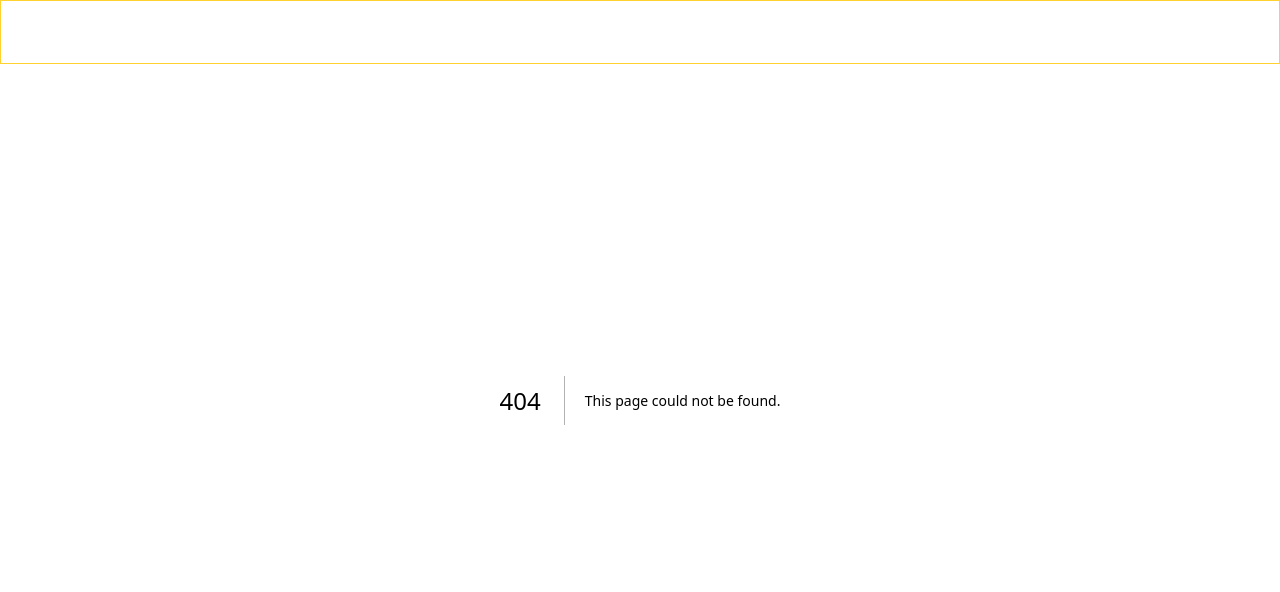
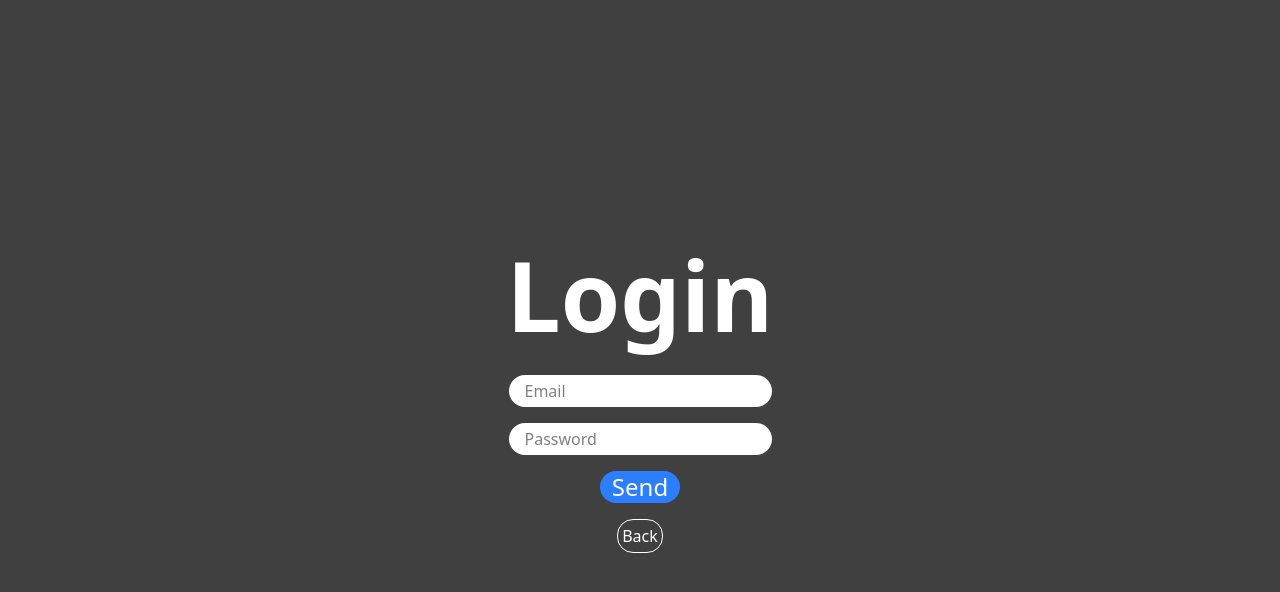
Before and after one commit to VictorSouzaCode/next-learning, a Next.js app: page /auth in a window 1280 px wide. Before the commit this address had no page. Shown: the top 592 px of the page. Built offline with nearby package versions, Linux system fonts and the light colour scheme.

Commit message:
re-working of the app, login page implemented with all the functionalities working

```diff
--- /dev/null
+++ b/app/auth/page.tsx
@@ -0,0 +1,17 @@
+import ContactForm from "@/components/form/ContactForm"
+import Link from "next/link"
+
+const Login = () => {
+
+  return (
+    <main className="min-h-screen bg-neutral-700 text-white flex flex-col justify-center items-center">
+      <h1 className="text-8xl font-bold">Login</h1>
+      <ContactForm/>
+      <Link href={"/"}>
+      <button className="mt-4 border rounded-2xl p-1 cursor-pointer">Back</button>
+      </Link>
+    </main>
+  )
+}
+
+export default Login
--- a/app/layout.tsx
+++ b/app/layout.tsx
@@ -2,6 +2,7 @@ import type { Metadata } from "next";
 import { Geist, Geist_Mono } from "next/font/google";
 import "@/app/ui/globals.css";
 import NavBar from "./ui/NavBar";
+import Login from "./auth/page";
 
 const geistSans = Geist({
   variable: "--font-geist-sans",
@@ -28,7 +29,6 @@ export default function RootLayout({
       <body
         className={`${geistSans.variable} ${geistMono.variable} antialiased`}
       >
-        <NavBar/>
         {children}
       </body>
     </html>
--- /dev/null
+++ b/app/lib/authPlaceholder.ts
@@ -0,0 +1,18 @@
+let isLoggedIn = false;
+
+
+export function fakeLogin(email: string, password: string):boolean {
+    if(email === "vic@vic.com" && password === "123") {
+        isLoggedIn = true;
+        return true;
+    }
+    return false
+}
+
+export function logout() {
+    isLoggedIn = false
+}
+
+export function getCurrentUser() {
+    return isLoggedIn ? {name: "Victor"} : null
+}
--- a/app/lib/placeholder-data.ts
+++ b/app/lib/placeholder-data.ts
@@ -5,7 +5,7 @@ export type Invoice = {
   status: 'pending' | 'paid';
 };
 
-const invoices: Invoice[]  = [
+export const invoices: Invoice[]  = [
   {
     customer_id: "1",
     amount: 15795,
--- a/app/page.tsx
+++ b/app/page.tsx
@@ -1,16 +1,15 @@
-// Goal: Understand what runs on the client vs server and why it matters.
-// Difference between Server Components and Client Components
+import Link from "next/link";
+
+// These hooks are the client-side navigation tools of the App Router (Next.js 13+). They replace the old next/router.
 
 export default function Home() {
   return (
-    <main className="min-h-screen bg-neutral-700 text-white flex justify-center items-center">
-      <h1 className="text-8xl font-bold">Home Page</h1>
+    <main className="min-h-screen bg-neutral-700 text-white flex flex-col gap-8 justify-center items-center">
+      <h1 className="text-4xl font-bold">Hi! This is my App</h1>
+
+      <Link href="/auth">
+      <button className="border rounded-2xl p-4 font-bold text-2xl cursor-pointer">Go To Login</button>
+      </Link>
     </main>
   );
 }
-
-/*
-Use Client Components for: forms, animations, real-time updates, anything with useState/useEffect
-
-Use Server Components for: data fetching, static content, SEO-sensitive content
-*/
--- a/app/ui/NavBar.tsx
+++ b/app/ui/NavBar.tsx
@@ -5,9 +5,6 @@ const NavBar = () => {
     <header className="border border-amber-300 absolute top-0 w-full h-16">
       <nav className="h-full">
       <ul className="text-2xl flex justify-around h-full items-center text-white font-medium">
-        <li>
-          <Link href={"/"}>Home</Link>
-        </li>
         <li>
           <Link href={"/about"}>About</Link>
         </li>
--- a/components/form/ContactForm.tsx
+++ b/components/form/ContactForm.tsx
@@ -1,22 +1,31 @@
 // this is a client component, i needs to be one because of interativity
 'use client'
 import { useState } from "react"
+import { useRouter } from "next/navigation"
+import { fakeLogin } from "@/app/lib/authPlaceholder"
+
+// The login page is working, thank good
+// Now i need implent the other routes functionalities in my components
 
 const ContactForm = () => {
-    type FormType = {
-        name: string,
-        email: string
-    }
 
-    const [ formData, setFormData ] = useState<FormType>({
-        name: "",
-        email: ""
-    })
+    const router = useRouter()
 
-    const handleSubmit = (e:React.FormEvent) => {
+    const [email, setEmail] = useState("")
+    const [password, setPassword] = useState("")
+
+    const handleSubmit = (e: React.FormEvent) => {
+
         e.preventDefault()
-        console.log({...formData})
-        setFormData({ name: "", email: ""})
+
+        const ok = fakeLogin(email, password)
+
+        if (!ok) {
+            alert("Invalid credentials");
+            return;
+        }
+
+        router.push('/about')
     }
 
   return (
@@ -25,18 +34,20 @@ const ContactForm = () => {
         handleSubmit(e)
     }}
     className="mt-8 flex flex-col justify-center items-center gap-4">
-        <input
-        type="text"
-        value={formData.name}
-        onChange={(e) => setFormData({...formData, name: e.target.value})}
-        className="bg-white rounded-2xl h-8 text-black p-4"
-        placeholder="Name"/>
+
         <input
         type="email"
-        value={formData.email}
-        onChange={(e) => setFormData({...formData, email: e.target.value})}
+        value={email}
+        onChange={(e) => setEmail(e.target.value)}
         className="bg-white rounded-2xl h-8 text-black p-4"
         placeholder="Email"/>
+
+        <input
+        type="password"
+        value={password}
+        onChange={(e) => setPassword(e.target.value)}
+        className="bg-white rounded-2xl h-8 text-black p-4"
+        placeholder="Password"/>
 
         <button
         type="submit"
```
